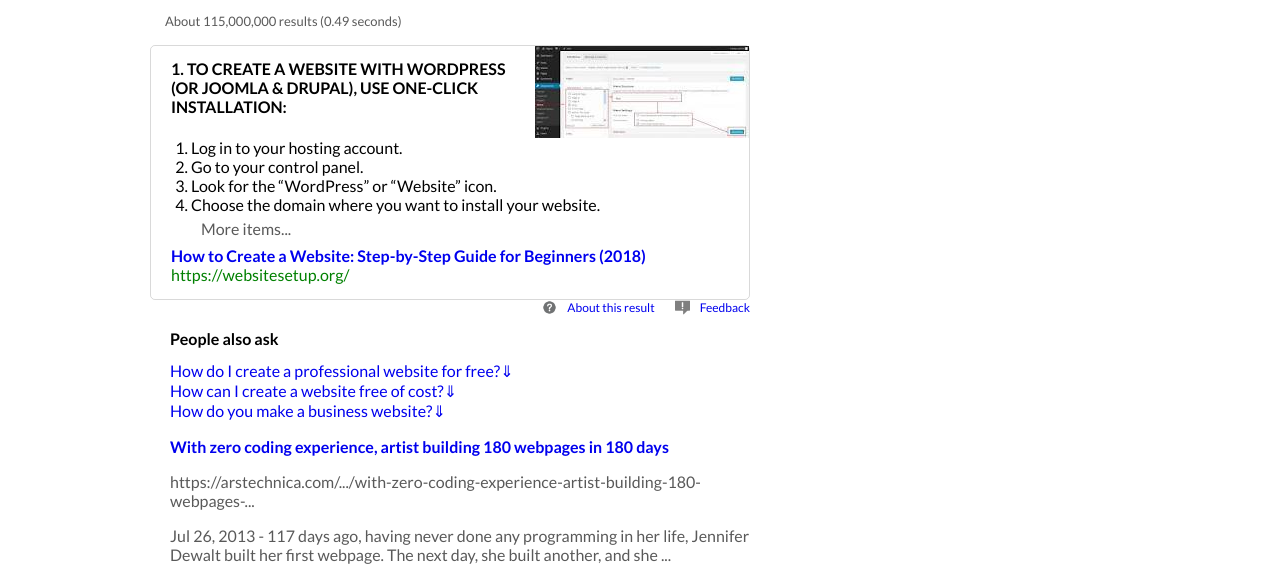
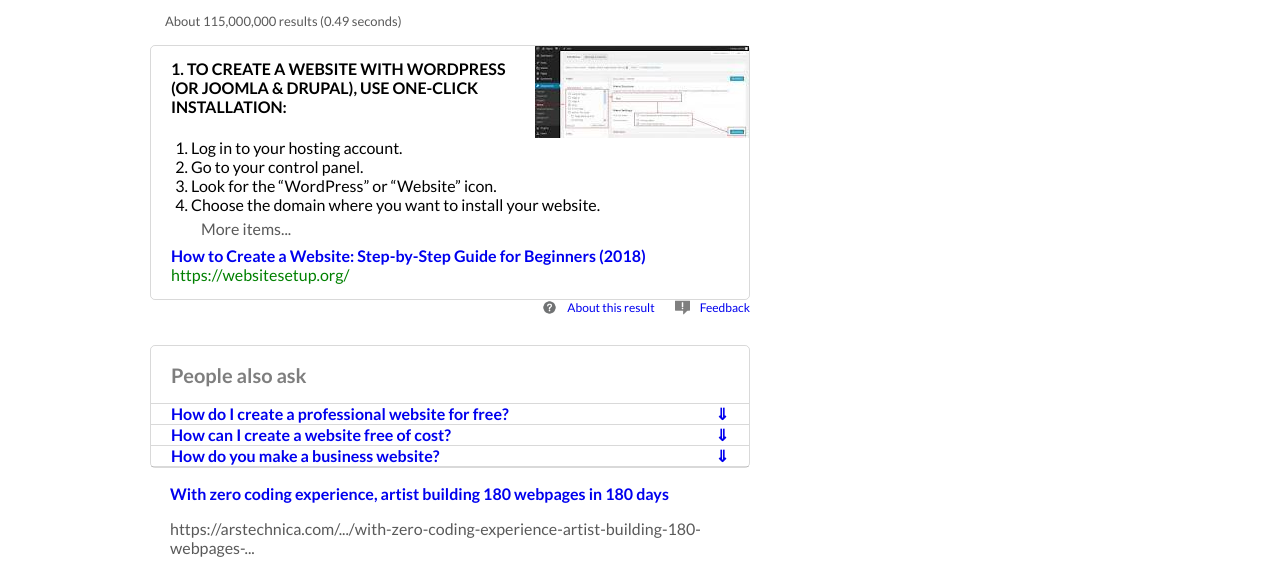
Before and after one commit to Origier/google_result, a plain HTML site: page index.html in a window 1280 px wide. Shown: the part 132-708 px from the top of the page. Drawn offline with Linux system fonts and the light colour scheme.

Commit message:
added styling to the second list element

```diff
--- a/index.html
+++ b/index.html
@@ -42,7 +42,7 @@
          <p id="load_results">About 115,000,000 results (0.49 seconds)</p>
          <div>
             <ul>
-               <li class="main_result">
+               <li class="basic_border">
                   <div class="flex">
                      <h2>1. TO CREATE A WEBSITE WITH WORDPRESS (OR JOOMLA & DRUPAL), USE ONE-CLICK INSTALLATION:</h2>
                      <img src="images/main result.png" alt="The main search result">
@@ -57,12 +57,12 @@
                   <a href="https://websitesetup.org/"><h2 class="link">How to Create a Website: Step-by-Step Guide for Beginners (2018)</h2><p class="url">https://websitesetup.org/</p></a>
                </li>
                <li class="flex justify_end align_center small_font"><img src="images/question mark.png" class="icon margin_right_small" alt="/"><a href="#" class="margin_right hover_underline">About this result</a><img src="images/exclamation mark.png" class="icon margin_right_small less_opacity" href="#" alt="/"><a href="#" class="hover_underline">Feedback</a></li>
-               <li>
-                  <h2>People also ask</h2>
+               <li class="basic_border top_margin no_padding">
+                  <h2 class="padding_left less_opacity larger_font">People also ask</h2>
                   <ul>
-                     <li class="no_padding"><a href="#">How do I create a professional website for free?<span>&#x21d3</span></a></li>
-                     <li class="no_padding"><a href="#">How can I create a website free of cost?<span>&#x21d3</span></a></li>
-                     <li class="no_padding"><a href="#">How do you make a business website?<span>&#x21d3</span></a></li>
+                     <li class="padding_left border_top border_bottom bold"><div class="flex justify_space_between padding_right"><a href="#">How do I create a professional website for free?</a><a href="#"><span>&#x21d3</span></a></div></li>
+                     <li class="padding_left border_bottom bold"><div class="flex justify_space_between padding_right"><a href="#">How can I create a website free of cost?</a><a href="#"><span>&#x21d3</span></a></div></li>
+                     <li class="padding_left border_bottom bold"><div class="flex justify_space_between padding_right"><a href="#">How do you make a business website?</a><a href="#"><span>&#x21d3</span></a></div></li>
                   </ul>
                </li>
             </ul>
--- a/styles.css
+++ b/styles.css
@@ -146,13 +146,45 @@
    outline-color: white;
 }
 
-.main_result {
+.basic_border {
    border: solid 1px rgba(0,0,0,.15);
    border-radius: 5px;
 }
 
+.border_bottom {
+   border-bottom: solid 1px rgba(0,0,0,.15);
+}
+
+.border_top {
+   border-top: solid 1px rgba(0,0,0,.15);
+}
+
+.justify_space_between {
+   justify-content: space-between;
+}
+
+.padding_left {
+   padding-left: 20px;
+}
+
+.padding_right {
+   padding-right: 20px;
+}
+
 .main_result h2 {
    font-weight: bold;
+}
+
+.larger_font {
+   font-size: 20px;
+}
+
+.bold {
+   font-weight: bold;
+}
+
+.top_margin {
+   margin-top: 30px;
 }
 
 .flex {
```
